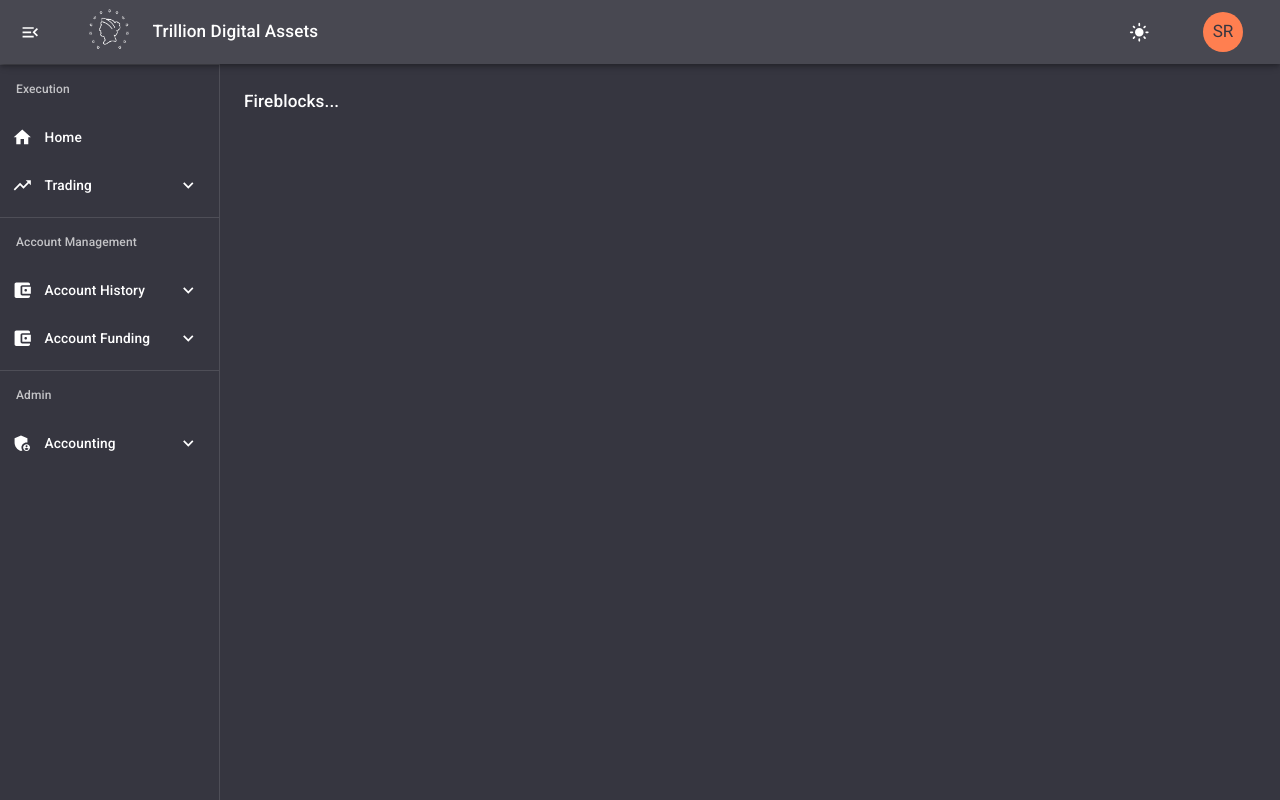
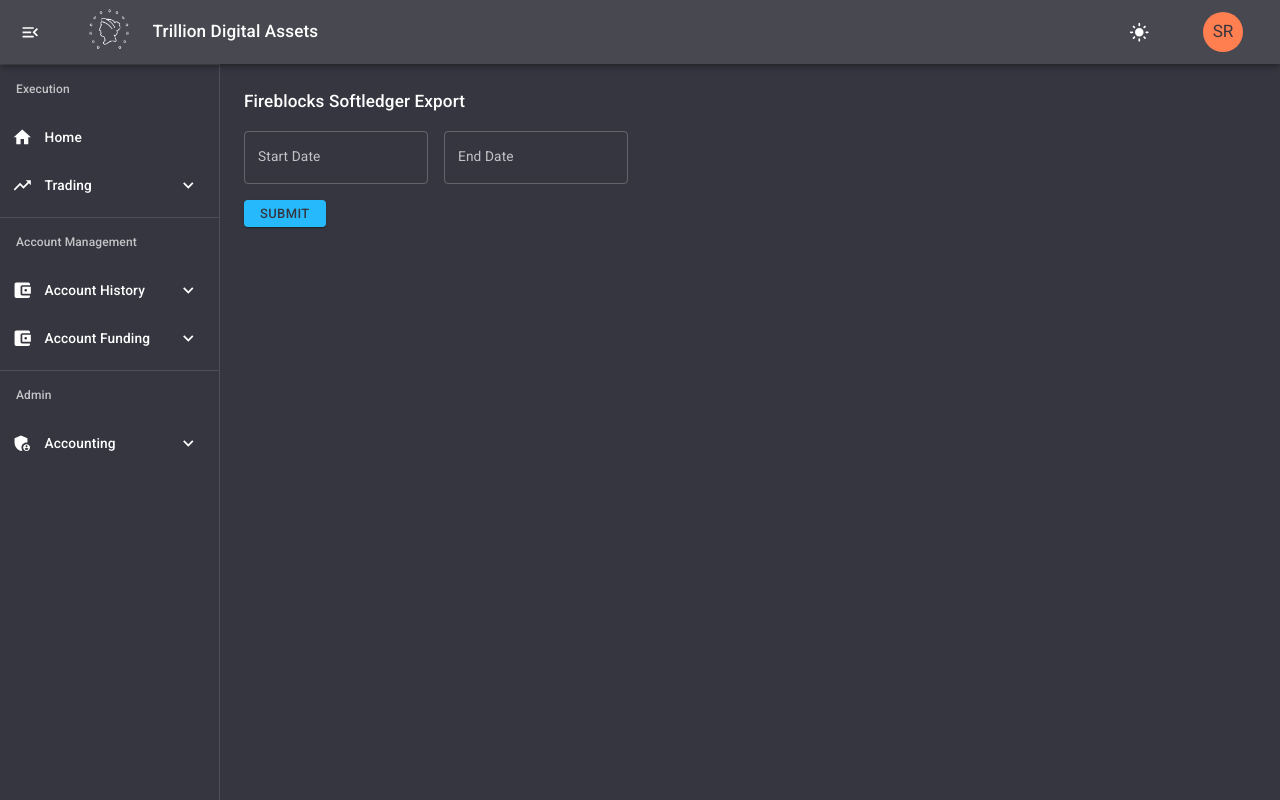
Before and after one commit to mohsinds/TDA_GUIv2, a Next.js app: page /accounting/fireblocks in a window 1280 px wide. Built offline with nearby package versions, Linux system fonts and the light colour scheme.

Commit message:
rfq titles,url and fireblock page work

```diff
--- a/src/components/Sidebar/consts.tsx
+++ b/src/components/Sidebar/consts.tsx
@@ -30,12 +30,12 @@
     open: false,
     children: [
       {
-        title: 'Spot',
-        href: '/trading/spot',
+        title: 'Spot Streaming',
+        href: '/trading/spotstreaming',
       },
       {
-        title: 'Spot RFQ',
-        href: '/trading/spotrfq',
+        title: 'RFQ',
+        href: '/trading/rfq',
       },
     ],
   },
--- a/src/components/Tables/rfqTable.tsx
+++ b/src/components/Tables/rfqTable.tsx
@@ -100,7 +100,7 @@
           <div style={{ marginRight: 6,paddingTop:20 }}>
           <span style={{ cursor: "pointer" }}>
           <svg width={20} height={20} xmlns="http://www.w3.org/2000/svg" fill="none" viewBox="0 0 24 24" stroke-width="1.5" stroke="currentColor">
-            <path stroke-linecap="round" strokeLinejoin="round" d="M12 3c2.755 0 5.455.232 8.083.678.533.09.917.556.917 1.096v1.044a2.25 2.25 0 0 1-.659 1.591l-5.432 5.432a2.25 2.25 0 0 0-.659 1.591v2.927a2.25 2.25 0 0 1-1.244 2.013L9.75 21v-6.568a2.25 2.25 0 0 0-.659-1.591L3.659 7.409A2.25 2.25 0 0 1 3 5.818V4.774c0-.54.384-1.006.917-1.096A48.32 48.32 0 0 1 12 3Z" />
+            <path strokeLinecap="round" strokeLinejoin="round" d="M12 3c2.755 0 5.455.232 8.083.678.533.09.917.556.917 1.096v1.044a2.25 2.25 0 0 1-.659 1.591l-5.432 5.432a2.25 2.25 0 0 0-.659 1.591v2.927a2.25 2.25 0 0 1-1.244 2.013L9.75 21v-6.568a2.25 2.25 0 0 0-.659-1.591L3.659 7.409A2.25 2.25 0 0 1 3 5.818V4.774c0-.54.384-1.006.917-1.096A48.32 48.32 0 0 1 12 3Z" />
           </svg>
           </span>
           </div>
--- a/src/pages/accounting/fireblocks/index.tsx
+++ b/src/pages/accounting/fireblocks/index.tsx
@@ -1,5 +1,40 @@
+import React, { useState } from 'react';
 import PageTitle from "@/components/TextDisplay/PageTitle"
+import { Box } from "@mui/material";
+import { DatePicker } from '@mui/x-date-pickers/DatePicker';
+import Button from "@mui/material/Button";
 
 export default function FireblockPage() {
-  return <PageTitle sx={{ textWrap: "nowrap", minWidth: "300px" }}>Fireblocks...</PageTitle>
+  const [startDate, setStartDate] = useState<any>(null);
+  const [endDate, setEndDate] = useState<any>(null);
+
+  const handleStartDateChange = (date: any) => {
+    setStartDate(date?.$d);
+  };
+
+  const handleEndDateChange = (date: any) => {
+    setEndDate(date?.$d);
+  };
+
+  const handleSubmit = () => {
+    console.log("Start Date:", startDate);
+    console.log("End Date:", endDate);
+    // Perform any other actions here, like sending the dates to an API
+  };
+
+  return(
+    <>
+      <PageTitle sx={{ textWrap: "nowrap", minWidth: "300px" }}>Fireblocks Softledger Export</PageTitle>
+      <Box sx={{
+        display:'flex',
+        // justifyContent:'center',
+        alignItems:'center',
+        marginTop:2, }}
+      >
+        <DatePicker label="Start Date" value={startDate}  onChange={handleStartDateChange}/>
+        <DatePicker label="End Date" value={endDate} onChange={handleEndDateChange} sx={{ marginLeft: 2 }} />
+      </Box>
+      <Button variant="contained" onClick={handleSubmit} sx={{ marginTop: 2 }}>Submit</Button>
+    </>
+    )
 }
```
Also changed, not shown: src/pages/trading/rfq/index.tsx (renamed from src/pages/trading/spotrfq/index.tsx), src/pages/trading/spotstreaming/index.tsx (renamed from src/pages/trading/spot/index.tsx).
